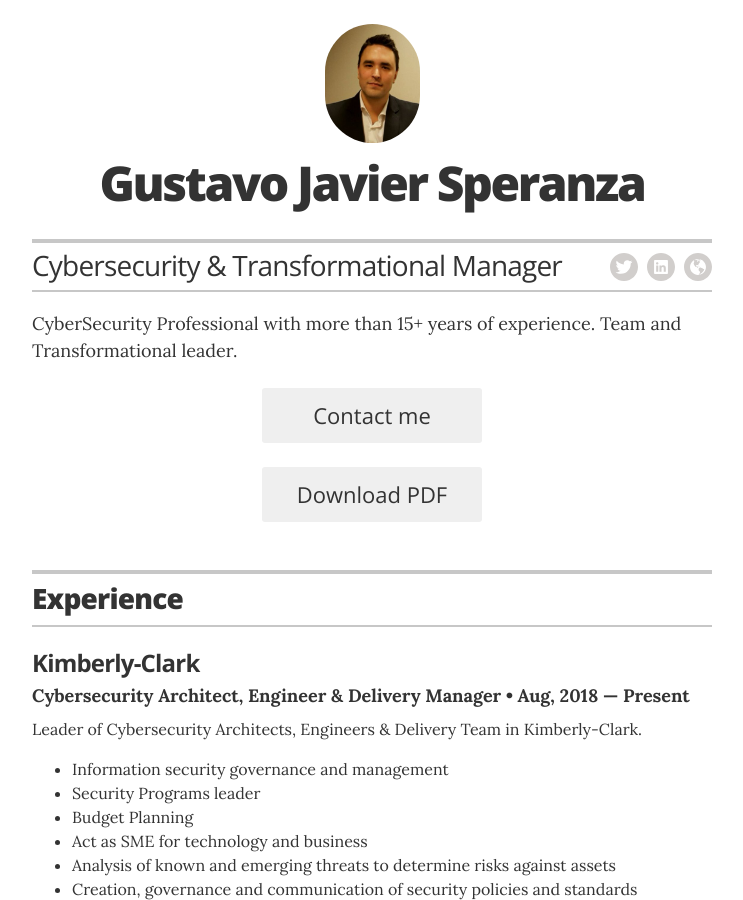
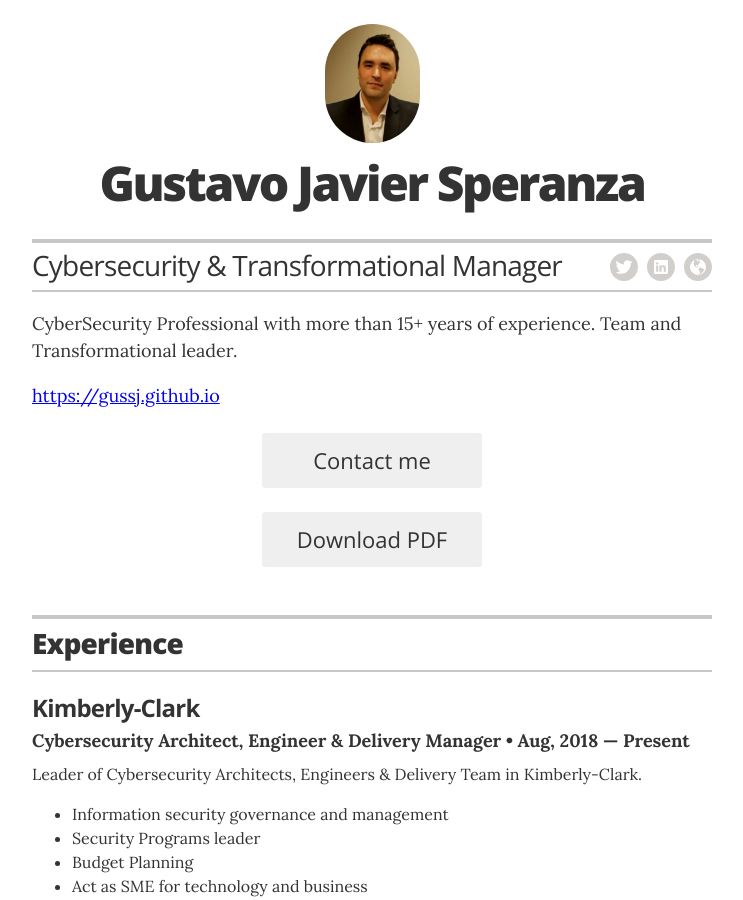
Before and after one commit to gussj/gussj.github.io, a Jekyll site: the page built from index.html, in a window 1280 px wide and 900 px high. Shown: the whole window, without its empty margins (268-1011 px from the left). Built offline with Jekyll 4.4.1, drawn with Linux system fonts in a browser that asks for light colours; part of the change alters nothing that is shown.

Commit message:
Update resume.html
Added webpage href

```diff
--- a/_layouts/resume.html
+++ b/_layouts/resume.html
@@ -37,6 +37,7 @@
 
         <div class="executive-summary" itemprop="description">
           {{ site.resume_header_intro }}
+        <a href="https://gussj.github.io">https://gussj.github.io</a>
         </div>
 
         {% if site.resume_looking_for_work == 'yes' %}
```
